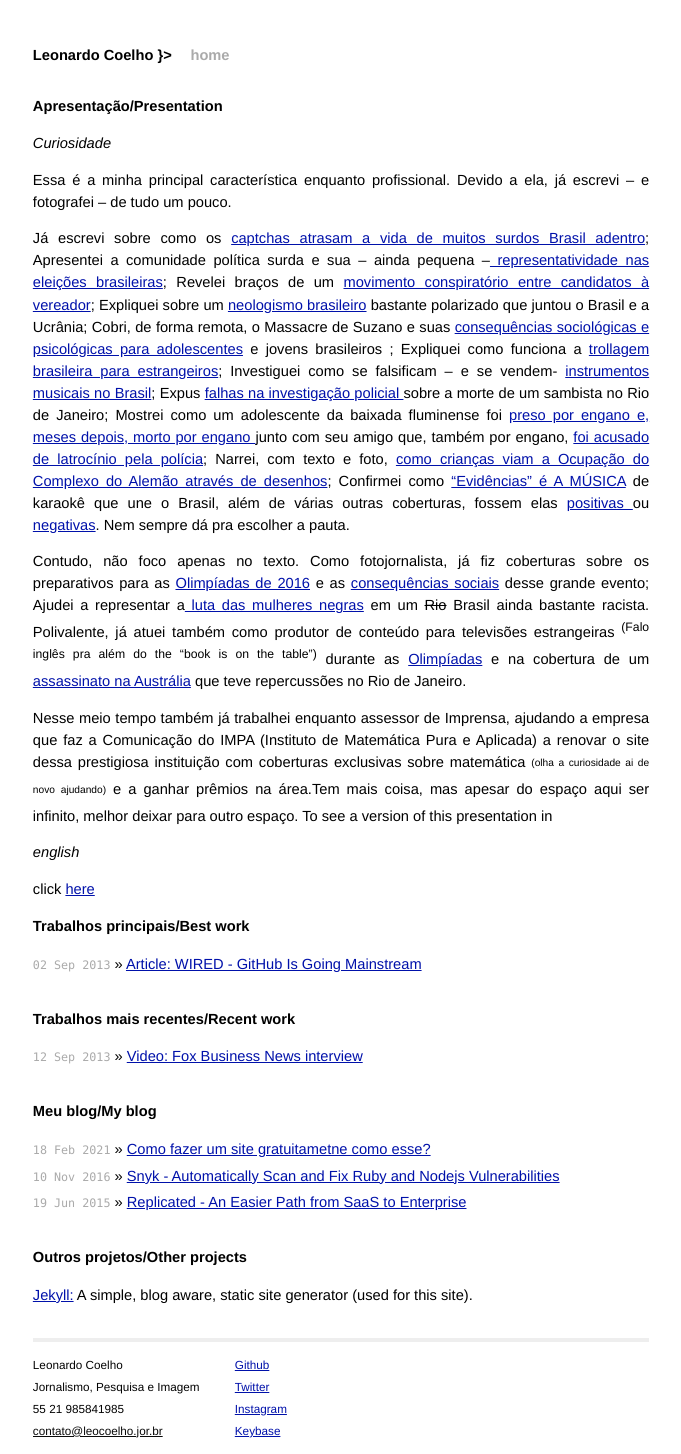
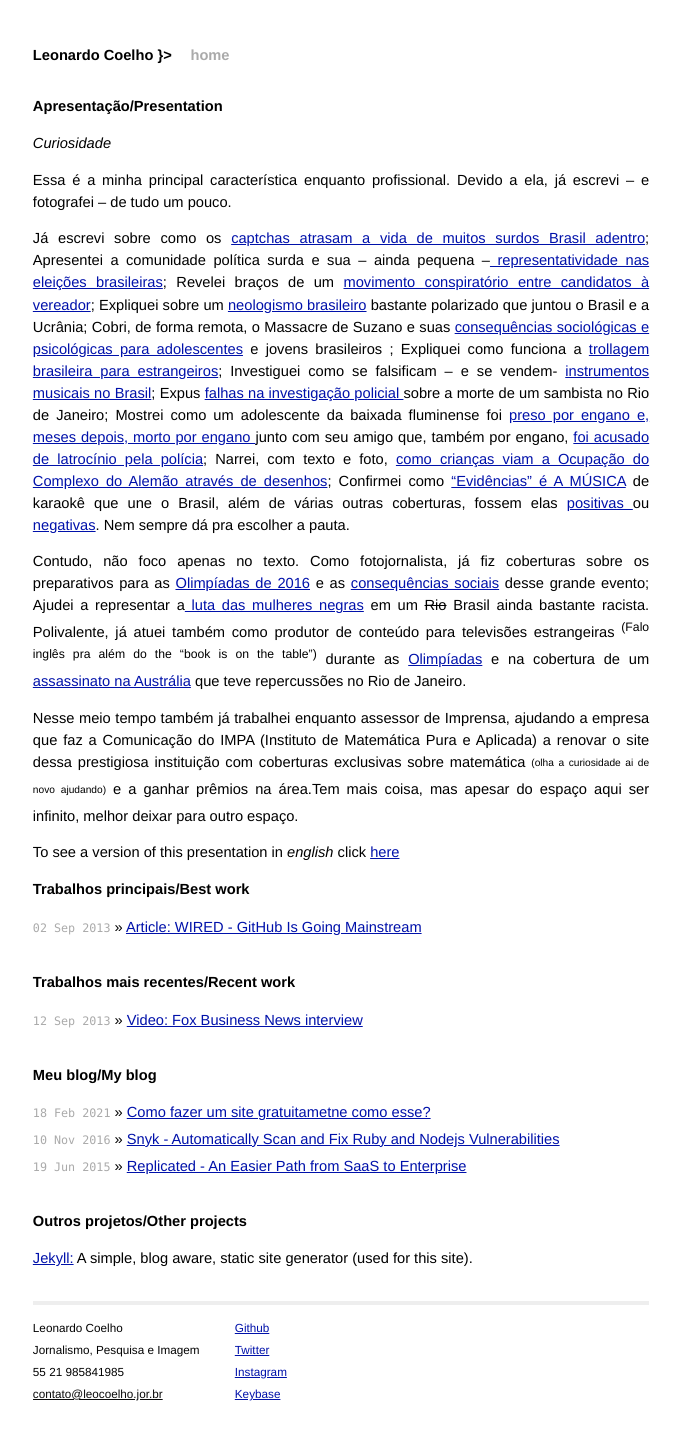
Before and after one commit to mojombo/mojombo.github.io, a Jekyll site: the page built from index.html, in a window 1280 px wide. Shown: the whole page, without its empty margins (299-980 px from the left). Built offline with Jekyll 4.4.1, drawn with Linux system fonts in a browser that asks for light colours; after the commit the page ends 1417 px from its top, so only the background shows below that.

```diff
--- a/index.html
+++ b/index.html
@@ -19,8 +19,7 @@ ajudando a empresa que faz a Comunicação do IMPA (Instituto de
 Matemática Pura e Aplicada) a renovar o site dessa prestigiosa
 instituição com coberturas exclusivas sobre matemática <sub><sup>(olha a curiosidade ai de novo ajudando)</sup></sub> e a ganhar prêmios na área.Tem mais coisa, mas apesar do espaço aqui ser infinito, melhor deixar para outro espaço.
 
-To see a version of this presentation in <p><em>english</em></p> click <a href="https://www.wired.com/2013/09/github-for-anything/">here</a></li>
-</p>
+</p>To see a version of this presentation in <em>english</em> click <a href="https://www.wired.com/2013/09/github-for-anything/">here</a></li></p>
 
   </ul>
 
```
